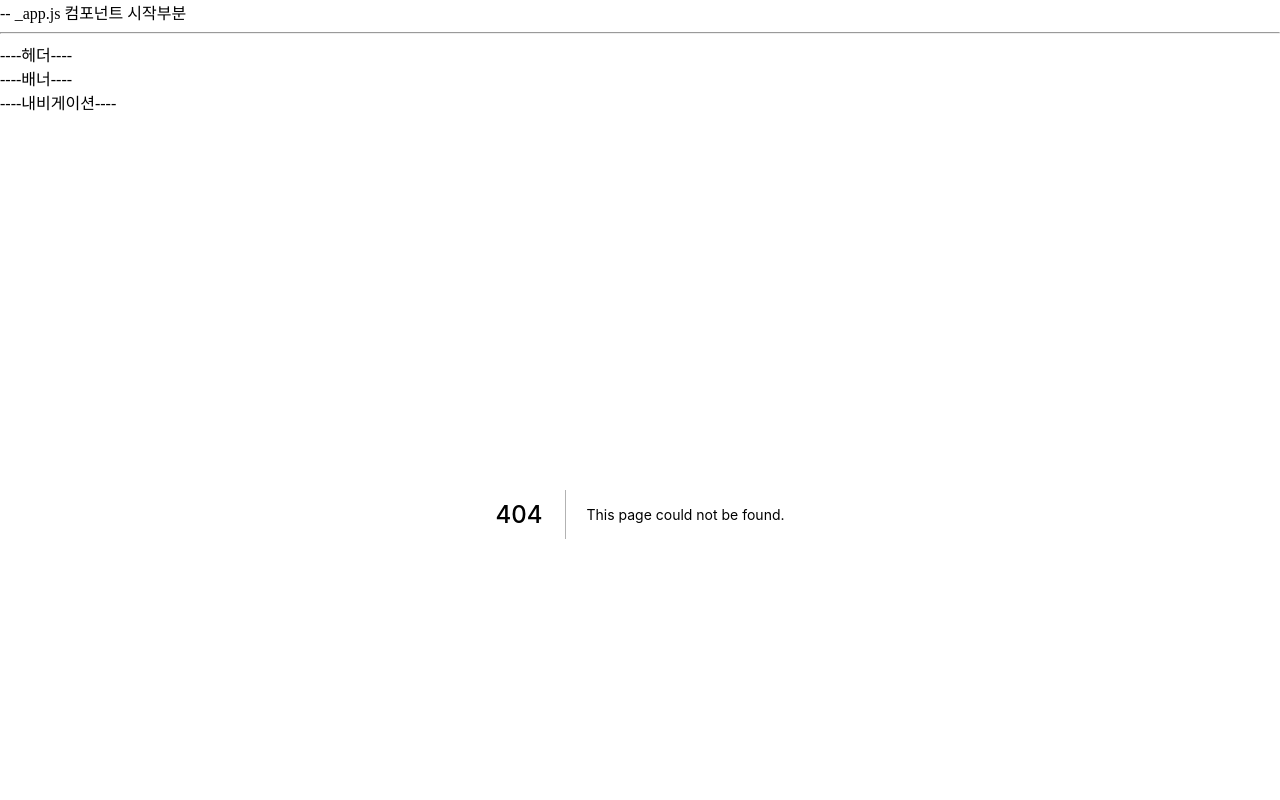
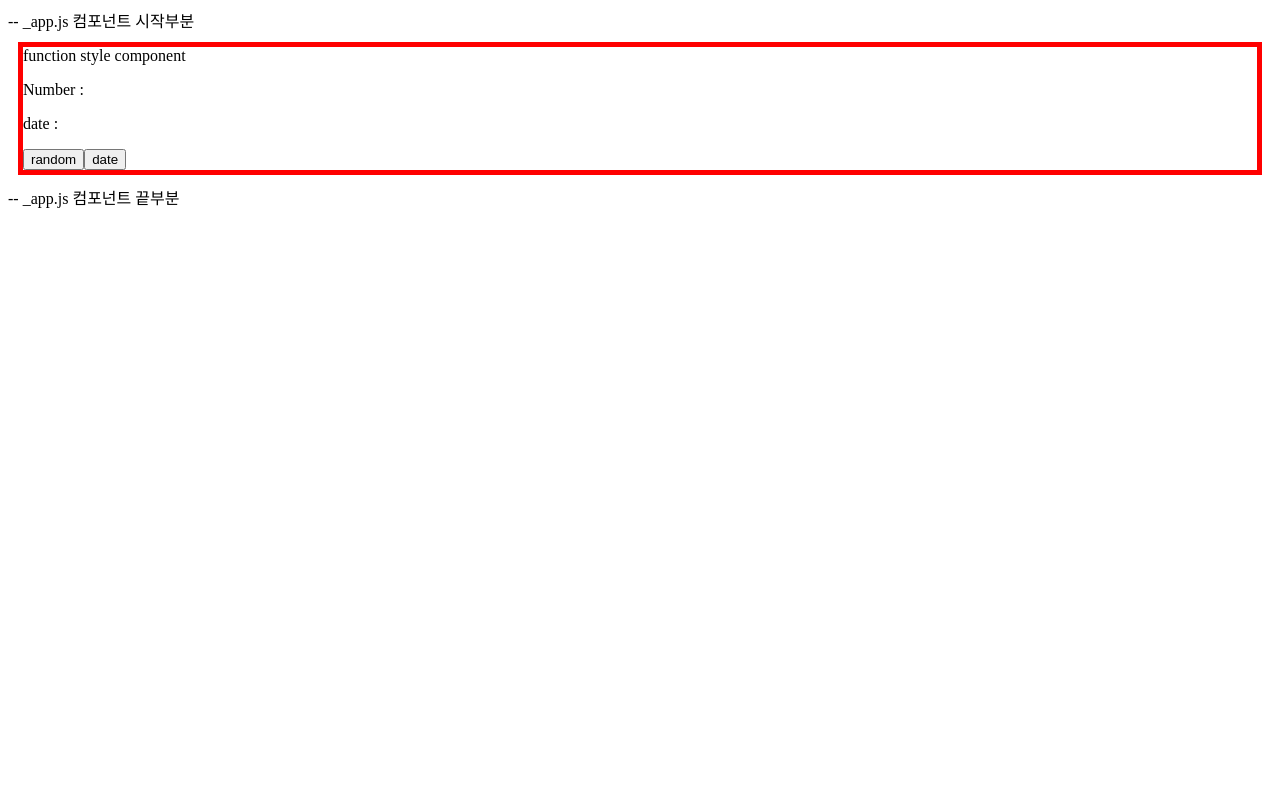
Before and after one commit to justdoplzz/class, a Next.js app: page /sanghwal in a window 1280 px wide. Before the commit this address had no page. Shown: the top 800 px of the page. Built offline with nearby package versions, Linux system fonts and the light colour scheme.

Commit message:
[생활코딩] 함수 스타일에서 라이프 사이클 구현 - useState - useEffect - cleanup - skipping effect

```diff
--- a/pages/_app.js
+++ b/pages/_app.js
@@ -1,5 +1,4 @@
 import { ApolloClient, ApolloProvider, InMemoryCache } from "@apollo/client"
-import Layout from "../src/components/commons/layout/index"
 
 // 모든 페이지의 공통설정들 진행
 export default function App({ Component, pageProps }) {
@@ -13,9 +12,9 @@ export default function App({ Component, pageProps }) {
     <div>
       <div>-- _app.js 컴포넌트 시작부분</div>
       <ApolloProvider client={client}>
-        <Layout>
+        {/* <Layout> */}
           <Component {...pageProps} />
-        </Layout>
+        {/* </Layout> */}
       </ApolloProvider>
       <div>-- _app.js 컴포넌트 끝부분</div>
     </div>
--- /dev/null
+++ b/pages/sanghwal/index.jsx
@@ -0,0 +1,55 @@
+import { useEffect, useState } from "react";
+
+function FunctionComponent(){
+    const style = {
+        container: {
+            border: "5px solid red",
+            margin: "10px"
+        }
+    }
+
+    const funcStyle = 'color: blue';
+    var funcId = 0;
+
+    const [number, setNumber] = useState();
+    const [date, setDate] = useState();
+
+    // side effect
+    useEffect(function(){       // render 가 끝나고 진행됨 (return  이 있으면 return 먼저 선행하고 useEffect 진행)
+        console.log('%cfunc => useEffect ' + (++funcId), funcStyle)
+        document.title = number;
+
+        return function(){      // cleanup : render -> useEffect -> random 버튼 클릭 -> render -> useEffect 의 return -> useEffect
+            console.log('%cfunc => useEffect return ' + (++funcId), funcStyle)
+        }
+    // });          // 1. 두번째 인자가 없는 경우 : componentDidMount, componentDidUpdate 와 동일
+    // }, []);      // 2. 두번째 인자가 빈 배열인 경우 : componentDidMount 와 동일 (1회만 실행, 그 이후에는 실행 X)
+    }, [number]);   // 3. 두번째 인자가 있는 경우 : 배열안에 있는 상태가 바뀌었을 때만 첫번째 인자인 콜백함수가 호출됨.
+
+
+    const randomHandler = () => {
+        setNumber(Math.random());
+    }
+
+    console.log('%cfunc => render ' + (++funcId), funcStyle)
+
+
+    return(
+        <div style={style.container}>
+            <div>function style component</div>
+            <p>Number : {number}</p>
+            <p>date : {date}</p>
+            <button onClick={randomHandler}>random</button>
+            <input type="button" value="date" onClick={
+                function(){
+                    setDate((new Date()).toString());
+                }
+            }>
+
+            </input>
+
+        </div>
+    )
+}
+
+export default FunctionComponent;
```
